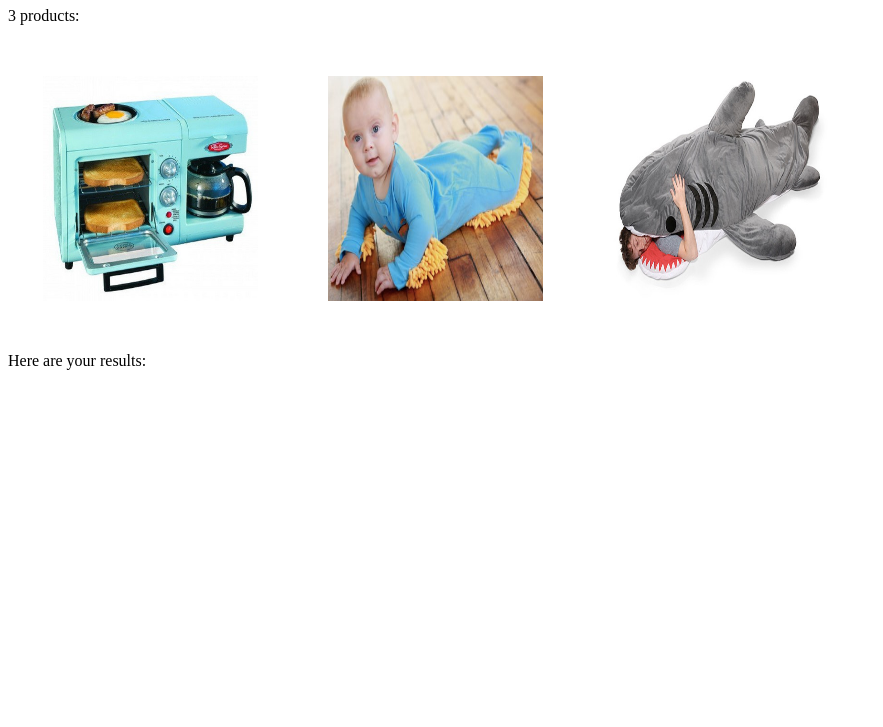
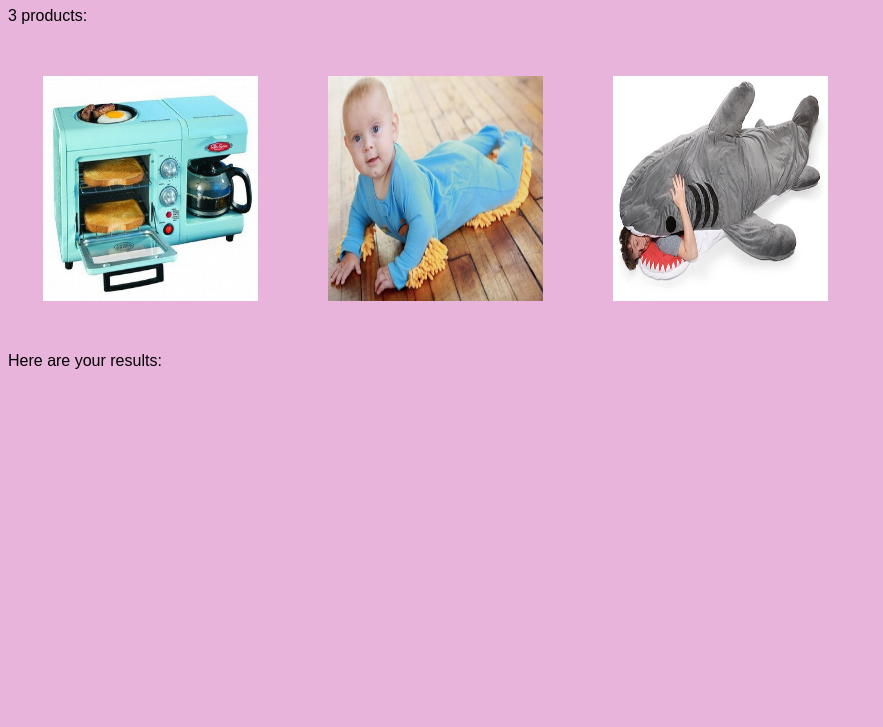
Before and after one commit to britinimalloy/ReturnOfTheBusmall, a plain HTML site: page index.html in a window 1280 px wide. Shown: the part 73-800 px from the top of the page, without its empty margins (0-883 px from the left). Drawn offline with nearby package versions, Linux system fonts and the light colour scheme.

Commit message:
As good as it gets

```diff
--- a/css/style.css
+++ b/css/style.css
@@ -1,11 +1,23 @@
-/* Make images the same size for ease of clicking */
+* {
+  font-family: sans-serif;
+}
 
-/* Make images have some space between them for ease of clicking */
+body {
+  background-color: #e8b4dc;
+}
 
-/* Display images in side-by-side format*/
 #images img {
   height: 225px;
   width: 17%;
   margin: 35px;
   vertical-align: middle;
 }
+
+#images img:hover {
+  border: 5px solid #bc42f4;
+  transform: scale(2);
+}
+
+#chart:hover {
+  transform: skewX(20deg);
+}
--- a/js/app.js
+++ b/js/app.js
@@ -7,13 +7,13 @@ var namesOfProducts = ['bag', 'banana', 'bathroom', 'boots', 'breakfast', 'bubbl
 var imageA = '';
 var imageB = '';
 var imageC = '';
-var productObject = {}; // object to store the product objects
-var currentImages = []; // current products array
-var previousImages = []; // previous products array
-var userClicks = 0; // number of times the user has clicked
-var maxClicks = 24; // total number of clicks the user is allowed
-var imagesParent = document.getElementById('images'); // parent element on index where the images will be displayed
-var resultsList = document.createElement('ul'); // create list element to display results list on index
+var productObject = {};
+var currentImages = [];
+var previousImages = [];
+var userClicks = 0;
+var maxClicks = 24;
+var imagesParent = document.getElementById('images');
+var resultsList = document.createElement('ul');
 var names = [];
 var shown = [];
 var clicks = [];
@@ -39,10 +39,9 @@ function Product (name) {
 // ================================
 // ========FUNCTIONS===============
 // ================================
-// step through the product names array and create the object
+// step through the product names array and create the object, then put it in another object
 function createProductObjects () {
   for (var i = 0; i < namesOfProducts.length; i++) {
-    //create each product object and put it in the productObject {}
     productObject[namesOfProducts[i]] = new Product (namesOfProducts[i]);
   }
 }
@@ -75,7 +74,6 @@ function imageGroupGenerator (previousImages) {
   }
   currentImages.push(imageC);
 
-  //setProductState (productObject, currentImages, previousImages, userClicks);
   previousImages = currentImages;
   return previousImages;
 }
@@ -119,7 +117,6 @@ function setUpList () {
 function start () {
   // generate 3 non-duplicate, non-repeating from previous images
   previousImages = imageGroupGenerator(previousImages);
-  //setProductState (productObject, currentImages, previousImages, userClicks);
   renderImages(imageA);
   renderImages(imageB);
   renderImages(imageC);
@@ -142,14 +139,12 @@ function picClickHandler (event) {
   } else {
     for (var i = 0; i < currentImages.length; i++) {
       productObject[currentImages[i]].timesShown++;
-      setProductState (productObject, currentImages, previousImages, userClicks);
     }
 
     currentImages = [];
 
     var clicked = event.target.getAttribute('id');
     productObject[clicked].timesClicked++;
-    setProductState (productObject, currentImages, previousImages, userClicks);
 
     imagesParent.removeChild(imagesParent.lastChild);
     imagesParent.removeChild(imagesParent.lastChild);
```
Also changed, not shown: 1 other file.
